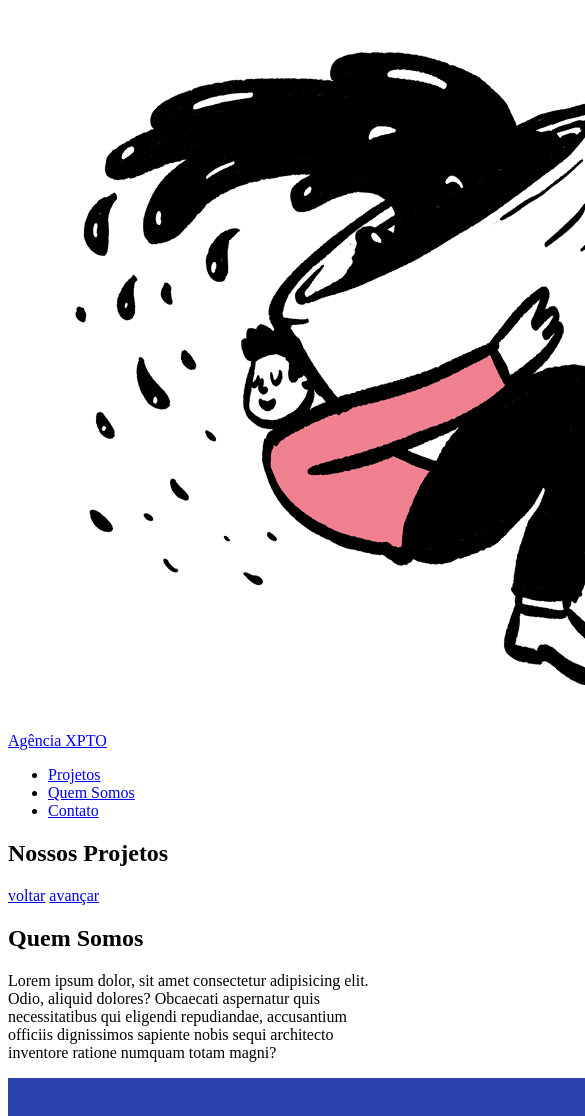
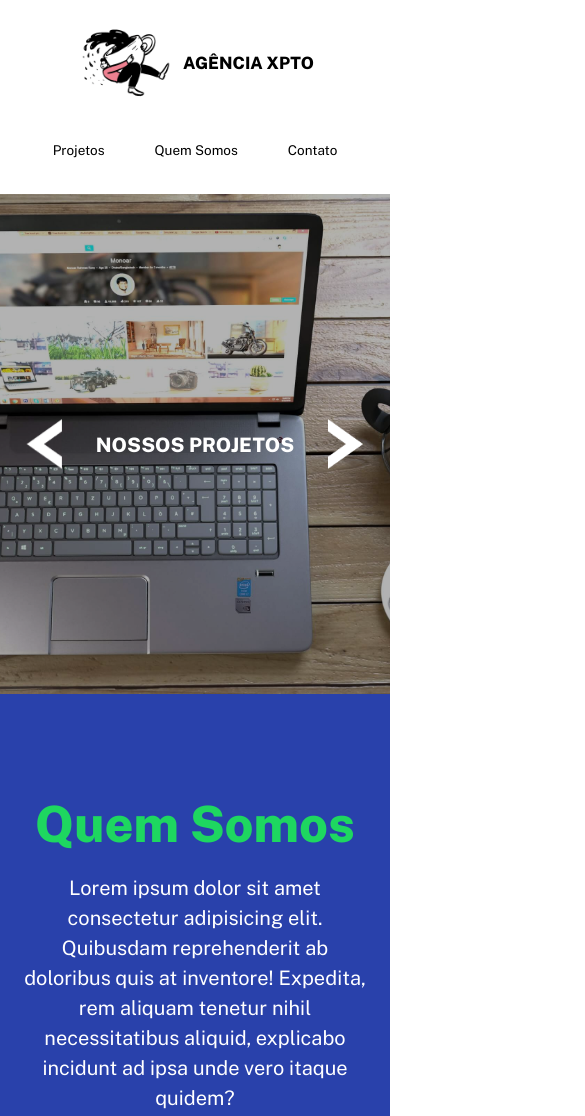
Before and after one commit to Anderson-Rodrigo-Dev/siteXPTO, a plain HTML site: page index.html in a window 390 px wide. Shown: the top 1116 px of the page, 585 px wide, since content can reach past the window. Drawn offline with nearby package versions, Linux system fonts and the light colour scheme.

Commit message:
css pronto

```diff
--- a/index.html
+++ b/index.html
@@ -8,7 +8,9 @@
 
     <link rel="stylesheet" href="https://cdnjs.cloudflare.com/ajax/libs/font-awesome/5.15.4/css/all.min.css">
 
-    <title>Agência XPTO!</title>
+    <title>Agência XPTO</title>
+
+    <link rel="stylesheet" href="src/css/estilos.css">
 </head>
 <body>
     <header class="cabecalho">
@@ -49,10 +51,7 @@
                 <div class="informacoes">
                     <h2 class="titulo">Quem Somos</h2>
                     <p class="texto">
-                        Lorem ipsum dolor, sit amet consectetur adipisicing elit. Odio, aliquid dolores?
-                        Obcaecati aspernatur quis necessitatibus qui eligendi repudiandae, accusantium officiis
-                        dignissimos
-                        sapiente nobis sequi architecto inventore ratione numquam totam magni?
+                        Lorem ipsum dolor sit amet consectetur adipisicing elit. Quibusdam reprehenderit ab doloribus quis at inventore! Expedita, rem aliquam tenetur nihil necessitatibus aliquid, explicabo incidunt ad ipsa unde vero itaque quidem?
                     </p>
                 </div>
                 <img src="./src/imagens/composition-12.svg" class="imagem" alt="personagem com celular na mão">
--- /dev/null
+++ b/src/css/estilos.css
@@ -0,0 +1,283 @@
+@import url('https://fonts.googleapis.com/css2?family=Public+Sans:wght@300;400;800&display=swap');
+
+body{
+    font-family: 'Public Sans', sans-serif;
+}
+
+*{
+    margin: 0;
+    padding: 0;
+    box-sizing: border-box;
+    color: #000;
+}
+
+img{
+    max-width: 100%;
+}
+
+a{
+    text-decoration: none;
+}
+
+ul{
+    list-style: none;
+}
+
+html{
+    scroll-behavior: smooth;
+}
+
+/* LOGO */
+
+.logo .imagem{
+    width: 100px;
+}
+
+.logo{
+    display: flex;
+    align-items: center;
+    text-transform: uppercase;
+}
+
+.logo .titulo{
+    margin-left: 7px;
+    font-size: 17px;
+    transition: 0.3s ease-in-out;
+    font-weight: 800;
+}
+
+.logo .titulo:hover{
+    color: #1ed760;
+}
+
+/* LOGO */
+
+/* CABEÇALHO */
+
+.cabecalho{
+    display: flex;
+    justify-content: space-between;
+    align-items: center;
+    padding: 25px 0;
+    max-width: 1170px;
+    margin: 0 auto;
+    flex-wrap: wrap;
+}
+
+@media(max-width: 624px){
+    .cabecalho{
+        justify-content: center;
+    }
+
+    .cabecalho .logo{
+        margin-bottom: 30px;
+    }
+
+    .cabecalho .menu .item a{
+        font-size: calc(0.6em + 1vw);
+    }
+}
+
+.cabecalho .navegacao .menu{
+    display: flex;
+}
+
+.cabecalho .navegacao .menu .item{
+    margin: 10px;
+}
+
+.cabecalho .navegacao .menu .item a{
+    padding: 15px;
+    transition: 0.3s ease-in-out;
+}
+
+.cabecalho .navegacao .menu .item a:hover{
+    background-color: #1ED760;
+    color: white;
+}
+
+/* CABEÇALHO */
+
+/* PAINEL */
+
+.conteudo-principal .paineis{
+    display: flex;
+    justify-content: center;
+    align-items: center;
+    height: 700px;
+    position: relative;
+}
+
+@media(max-width: 900px){
+    .conteudo-principal .paineis{
+        height: 500px;
+    }
+}
+
+.conteudo-principal .paineis .imagem-painel{
+    background-repeat: no-repeat;
+    background-size: cover;
+    background-position: center;
+    min-width: 100%;
+    height: 100%;
+    position: absolute;
+    z-index: -1;
+    filter: brightness(70%);
+}
+
+.conteudo-principal .paineis .projeto1{
+    background-image: url('../imagens/painel1.jpg');
+}
+
+.conteudo-principal .paineis .projeto2{
+    background-image: url('../imagens/painel2.jpg');
+}
+
+.conteudo-principal .paineis .projeto3{
+    background-image: url('../imagens/painel3.jpg');
+}
+
+.conteudo-principal .paineis .titulo{
+    color: #fff;
+    text-transform: uppercase;
+    font-size: calc(1em + 1vw);
+}
+
+.conteudo-principal .paineis .seta{
+    background-image: url('../imagens/seta.png');
+    background-repeat: no-repeat;
+    background-position: center;
+    background-size: contain;
+    width: 50px;
+    height: 50px;
+    position: absolute;
+    text-indent: 100%;
+    overflow: hidden;
+}
+
+.conteudo-principal .paineis .seta.btn-voltar{
+    left: 20px;
+    transform: rotateY(180deg);
+}
+
+.conteudo-principal .paineis .seta.btn-avancar{
+    right: 20px;
+}
+
+/* PAINEL */
+
+/* QUEM SOMOS */
+
+.quem-somos{
+    background-color: #2941AB;
+}
+
+.quem-somos .conteudo{
+    display: flex;
+    align-items: center;
+    padding: 0 10%;
+}
+
+
+
+.quem-somos .conteudo .informacoes{
+    width: 40%;
+}
+
+.quem-somos .conteudo .imagem{
+    width: 60%;
+}
+
+.quem-somos .conteudo .informacoes .titulo{
+    font-size: 50px;
+    color: #1ED760;
+    margin-bottom: 20px;
+}
+
+.quem-somos .conteudo .informacoes .texto{
+    font-size: 20px;
+    line-height: 1.5;
+    color: #fff;
+    font-weight: 400px;
+}
+
+@media(max-width: 1200px){
+    .quem-somos .conteudo{
+        flex-direction: column;
+        text-align: center;
+        padding: 100px 20px;
+    }
+
+    .quem-somos .conteudo .imagem{
+        display: none;
+    }
+
+    .quem-somos .conteudo .informacoes{
+        width: 100%;
+    }
+}
+
+/* QUEM SOMOS */
+
+/* RODAPÉ */
+
+.rodape{
+    padding: 80px 0 20px 0;
+}
+
+.rodape .navegacao{
+    max-width: 1170px;
+    margin: 0 auto;
+    display: flex;
+    justify-content: space-between;
+    align-items: center;
+    flex-wrap: wrap;
+}
+
+.rodape .redes-sociais{
+    display: flex;
+}
+
+.rodape .redes-sociais a{
+    display: flex;
+    justify-content: center;
+    margin: 0 10px;
+    font-size: 30px;
+    border: 2px solid #111;
+    border-radius: 50%;
+    padding: 15px;
+    width: 65px;
+    transition: 0.3s ease-in-out;
+}
+
+.rodape .redes-sociais a:hover{
+    background-color: #1ED760;
+}
+
+.rodape .navegacao .logo .imagem {
+    width: 100px;
+}
+
+.rodape .copyright{
+    margin: 70px;
+    text-align: center;
+}
+
+@media(max-width: 940px){
+
+    .rodape .navegacao{
+        justify-content: center;
+    }
+
+    .rodape .navegacao .logo{
+        margin-bottom: 30px;
+    }
+
+    .rodape .navegacao .logo,
+    .rodape .navegacao .redes-sociais{
+        width: 100%;
+        justify-content: center;
+    }
+}
+
+/* RODAPÉ */
```
